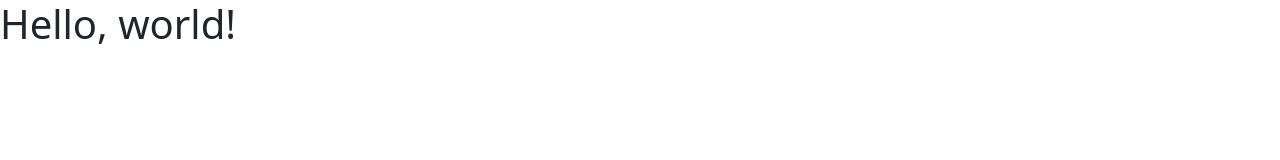
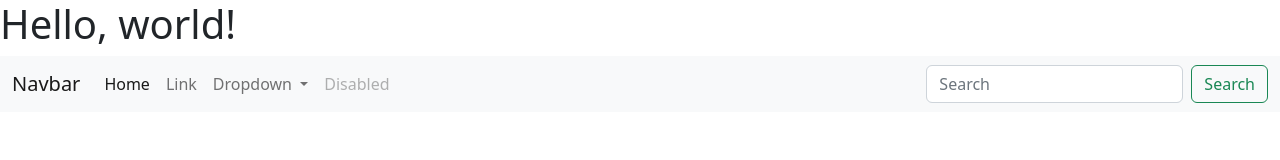
Before and after one commit to Gazala-Khan/feature-branch-wrokflow-00, a plain HTML site: page index.html in a window 1280 px wide. Drawn offline with nearby package versions, Linux system fonts and the light colour scheme.

Commit message:
add broken navbar

```diff
--- a/index.html
+++ b/index.html
@@ -8,6 +8,41 @@
   </head>
   <body>
     <h1>Hello, world!</h1>
-    <script src="https://cdn.jsdelivr.net/npm/bootstrap@5.2.2/dist/js/bootstrap.bundle.min.js" integrity="sha384-OERcA2EqjJCMA+/3y+gxIOqMEjwtxJY7qPCqsdltbNJuaOe923+mo//f6V8Qbsw3" crossorigin="anonymous"></script>
-  </body>
+    <nav class="navbar navbar-expand-lg bg-light">
+  <div class="container-fluid">
+    <a class="navbar-brand" href="#">Navbar</a>
+    <button class="navbar-toggler" type="button" data-bs-toggle="collapse" data-bs-target="#navbarSupportedContent" aria-controls="navbarSupportedContent" aria-expanded="false" aria-label="Toggle navigation">
+      <span class="navbar-toggler-icon"></span>
+    </button>
+    <div class="collapse navbar-collapse" id="navbarSupportedContent">
+      <ul class="navbar-nav me-auto mb-2 mb-lg-0">
+        <li class="nav-item">
+          <a class="nav-link active" aria-current="page" href="#">Home</a>
+        </li>
+        <li class="nav-item">
+          <a class="nav-link" href="#">Link</a>
+        </li>
+        <li class="nav-item dropdown">
+          <a class="nav-link dropdown-toggle" href="#" role="button" data-bs-toggle="dropdown" aria-expanded="false">
+            Dropdown
+          </a>
+          <ul class="dropdown-menu">
+            <li><a class="dropdown-item" href="#">Action</a></li>
+            <li><a class="dropdown-item" href="#">Another action</a></li>
+            <li><hr class="dropdown-divider"></li>
+            <li><a class="dropdown-item" href="#">Something else here</a></li>
+          </ul>
+        </li>
+        <li class="nav-item">
+          <a class="nav-link disabled">Disabled</a>
+        </li>
+      </ul>
+      <form class="d-flex" role="search">
+        <input class="form-control me-2" type="search" placeholder="Search" aria-label="Search">
+        <button class="btn btn-outline-success" type="submit">Search</button>
+      </form>
+    </div>
+  </div>
+</nav>
+   </body>
 </html>
```
